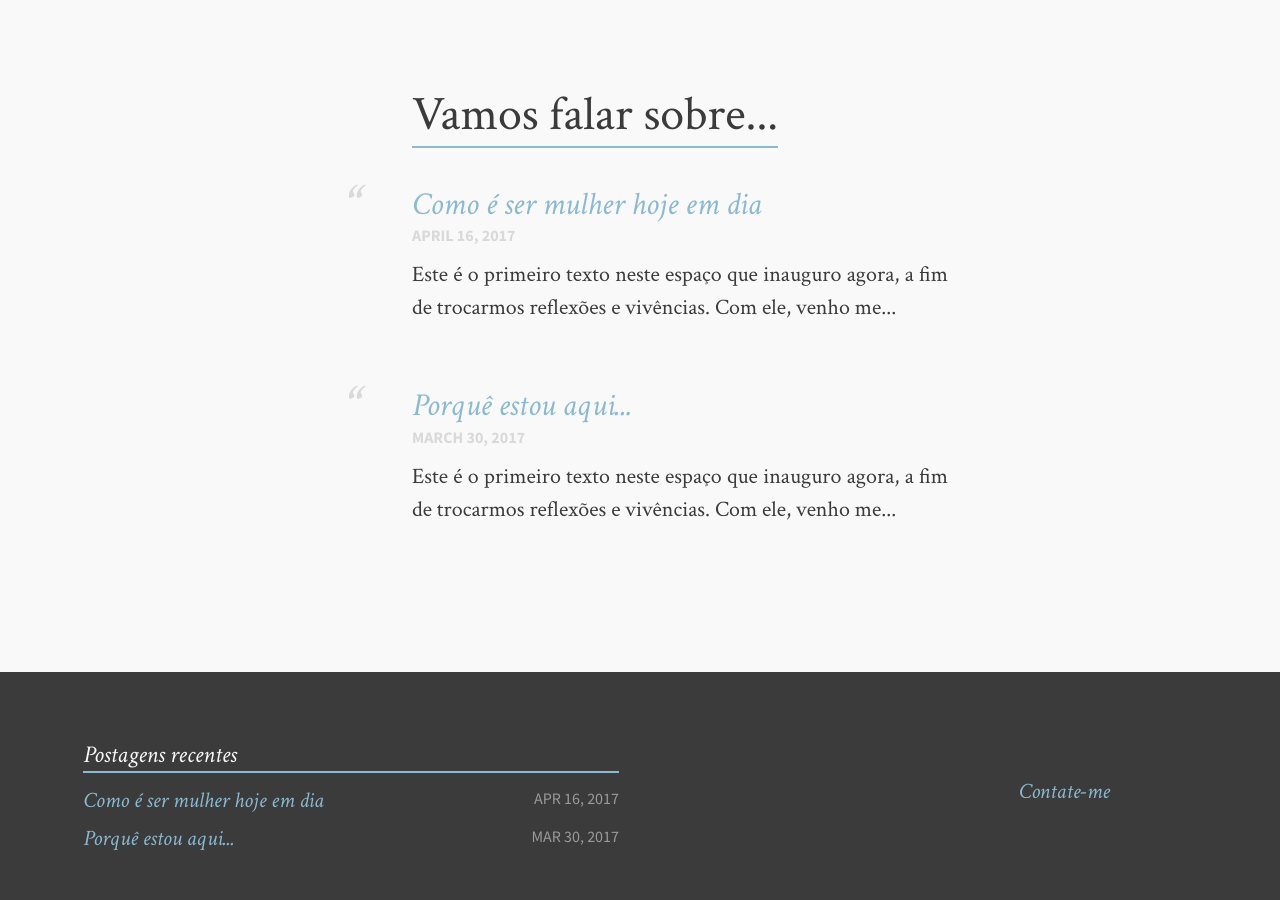
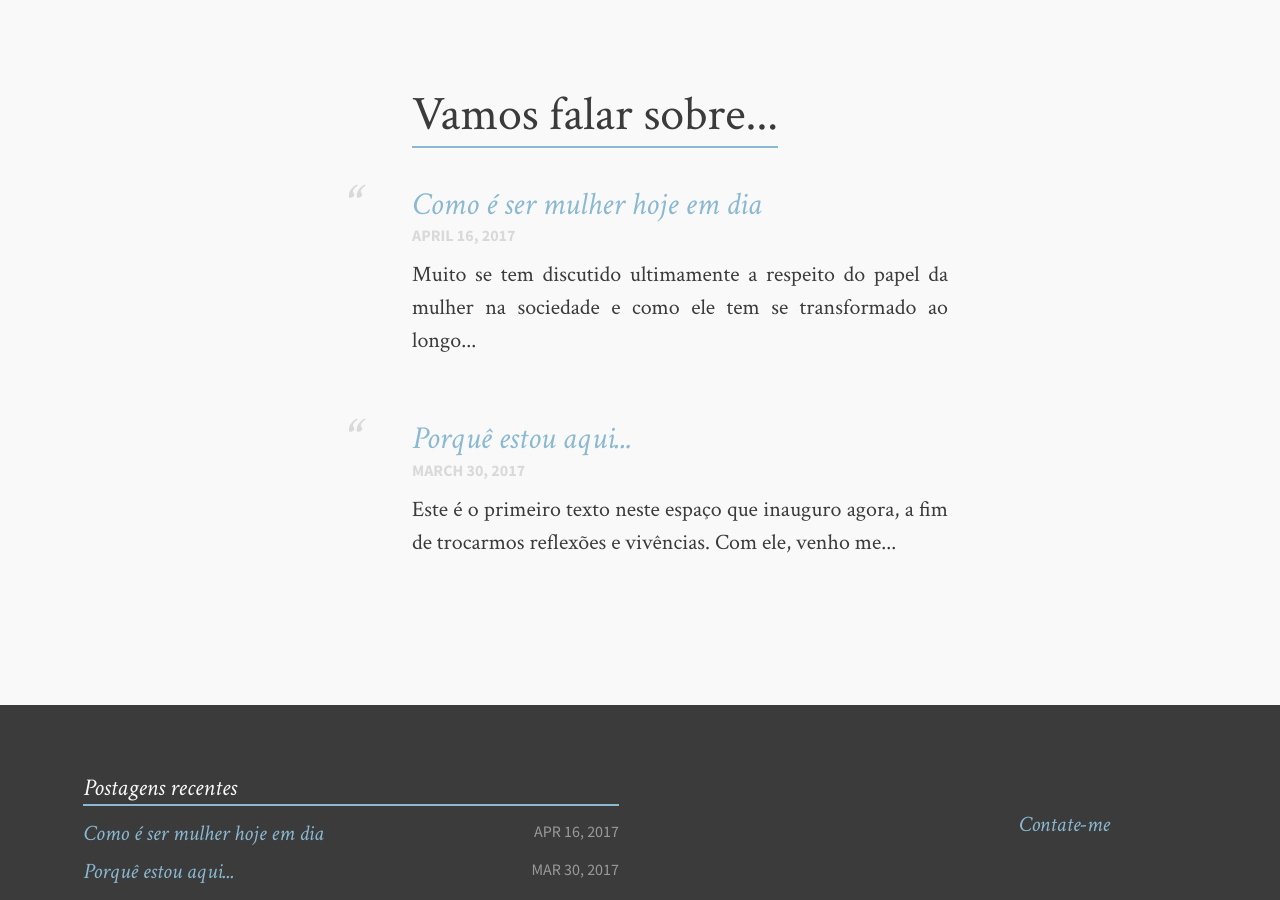
Before and after one commit to raissafachinello/raissafachinello.github.io, a Jekyll site: the page built from index.md, in a window 1280 px wide and 900 px high, scrolled down 599 px. Built offline with Jekyll 4.4.1, drawn with Linux system fonts in a browser that asks for light colours.

Commit message:
Update 2017-04-16-como-e-ser-mulher-hoje.md

```diff
--- a/_posts/2017-04-16-como-e-ser-mulher-hoje.md
+++ b/_posts/2017-04-16-como-e-ser-mulher-hoje.md
@@ -1,7 +1,7 @@
 ---
 layout: post
 title: Como é ser mulher hoje em dia
-description: "Este é o primeiro texto neste espaço que inauguro agora, a fim de trocarmos reflexões e vivências.  Com ele, venho me apresentar e te contar um pouquinho do que espero fazer por aqui."
+description: "Muito se tem discutido ultimamente a respeito do papel da mulher na sociedade e como ele tem se transformado ao longo dos anos."
 category: articles
 tags: [mulher, hoje, brasil, abuso]
 comments: true
```
